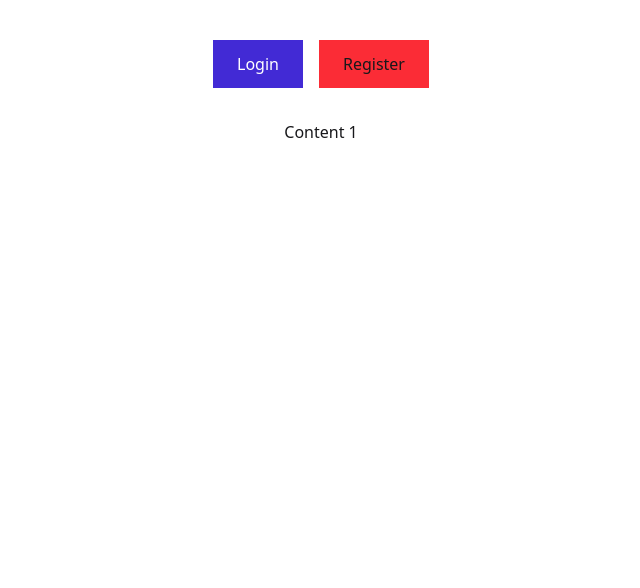
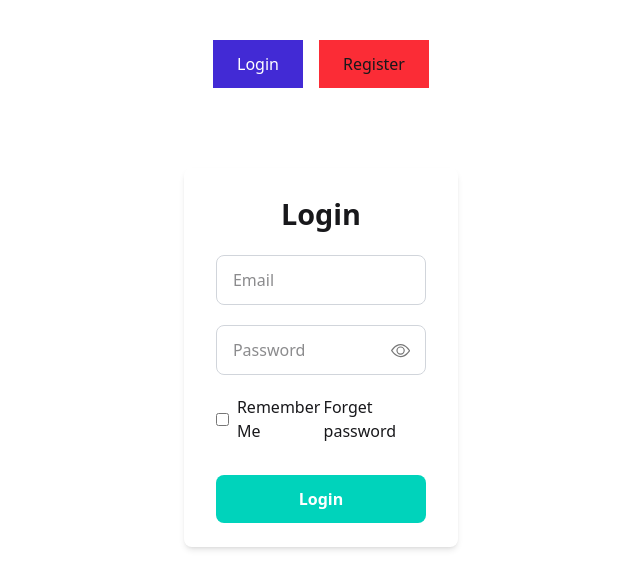
Before and after one commit to tariqul420/task-management, a React (Vite) app: page / in a window 1280 px wide. Shown: the top 588 px of the page, without its empty margins (319-959 px from the left). Built offline with nearby package versions, Linux system fonts and the light colour scheme; no server answers.

Commit message:
add login page

```diff
--- /dev/null
+++ b/src/Pages/Auth/Login.jsx
@@ -0,0 +1,121 @@
+import { useState } from "react";
+import { useForm } from "react-hook-form";
+import toast from "react-hot-toast";
+import { BsEye, BsEyeSlash } from "react-icons/bs";
+import { MdError } from "react-icons/md";
+import { useLocation, useNavigate } from "react-router";
+import useAuth from "../../Hook/useAuth";
+
+const Login = () => {
+    const navigate = useNavigate()
+    const location = useLocation()
+    const [isEyeOpen, setIsEyeOpen] = useState(false);
+    const { register, handleSubmit, reset, formState: { errors } } = useForm()
+    const { setEmail, loginUser, loading, setLoading } = useAuth()
+
+    const onSubmit = async (data) => {
+        const { email, password } = data
+
+        setLoading(true)
+
+        // Login with email and password
+        try {
+            await loginUser(email, password)
+            setEmail('')
+            toast.success('Login Successfully ❤️')
+            navigate(location?.state?.from ? location?.state?.from : '/', { replace: true })
+            reset()
+        } catch (error) {
+            if (error.code === "auth/invalid-credential") {
+                toast.error('Invalid Email or Password')
+                reset()
+
+            } else {
+                toast.error(error.code)
+                reset()
+            }
+        } finally {
+            setLoading(false)
+        }
+    }
+
+    return (
+        <>
+            <section className="w-10/12 mx-auto h-auto flex flex-col-reverse max-sm:mb-8 lg:flex-row my-0 lg:my-12">
+
+                {/* Login Form */}
+                <div className="shadow-md backdrop-blur-3xl rounded-lg sm:py-6 sm:px-8 p-4 flex flex-col gap-5 flex-1 dark:bg-dark-lite">
+                    <form onSubmit={handleSubmit(onSubmit)} className="w-full flex flex-col gap-5">
+                        <h3 className="text-[1.8rem] font-[700] text-center">
+                            Login
+                        </h3>
+
+                        {/* Email */}
+                        <div>
+                            <input
+                                type="email"
+                                name="email"
+                                placeholder="Email"
+                                className="inputField"
+                                {...register("email", { required: 'Email is required', onChange: (e) => setEmail(e.target.value) })}
+                            />
+                            {errors.email && <p className="flex text-red-500 gap-1 items-center"><MdError /> {errors.email.message} </p>}
+                        </div>
+
+                        {/* Password */}
+                        <div className="w-full relative">
+                            <input
+                                type={isEyeOpen ? "text" : "password"}
+                                name="password"
+                                placeholder="Password"
+                                className="inputField"
+                                {...register("password", {
+                                    required: 'Password is required'
+                                })}
+                            />
+
+                            {errors.password && <p className="flex text-red-500 gap-1 items-center"><MdError /> {errors.password.message} </p>}
+
+                            {isEyeOpen ? (
+                                <BsEyeSlash
+                                    className="absolute top-4 right-4 text-[1.2rem] text-[#777777] cursor-pointer"
+                                    onClick={() => setIsEyeOpen(false)}
+                                />
+                            ) : (
+                                <BsEye
+                                    className="absolute top-4 right-4 text-[1.2rem] text-[#777777] cursor-pointer"
+                                    onClick={() => setIsEyeOpen(true)}
+                                />
+                            )}
+                        </div>
+
+                        <div className="flex items-center justify-between">
+                            <label className="flex items-center">
+                                <input type="checkbox" className="mr-2" />
+                                <span className="text-[1rem] text-color-primary2 font-[500]">Remember Me</span>
+                            </label>
+                            <p onClick={() => navigate('/login/forgot-password')} className="text-[1rem] text-color-primary2 font-[500] cursor-pointer">
+                                Forget password
+                            </p>
+                        </div>
+
+
+                        <div className="w-full flex items-center justify-center">
+                            <button
+                                disabled={loading}
+                                type="submit"
+                                className="inputButton disabled:cursor-not-allowed"
+                            >
+                                {
+                                    loading ? 'Login...' : 'Login'
+                                }
+                            </button>
+                        </div>
+                    </form>
+                </div>
+            </section>
+        </>
+    );
+};
+
+export default Login;
--- a/src/Pages/Auth/Login_Register.jsx
+++ b/src/Pages/Auth/Login_Register.jsx
@@ -1,17 +1,20 @@
 import { Tab, TabGroup, TabList, TabPanel, TabPanels } from '@headlessui/react'
 import Register from './Register'
+import Login from './Login'
 
 function Login_Register() {
 
 
   return (
-    <TabGroup className={`w-1/2 mx-auto mt-10 flex items-center justify-center flex-col gap-8`}>
+    <TabGroup className={`mx-auto mt-10 flex items-center justify-center flex-col gap-8`}>
       <TabList className={`flex gap-4`}>
         <Tab className="data-[selected]:bg-primary bg-red-500 px-6 py-3 data-[selected]:text-white data-[hover]:underline">Login</Tab>
         <Tab className="data-[selected]:bg-primary bg-red-500 px-6 py-3 data-[selected]:text-white data-[hover]:underline">Register</Tab>
       </TabList>
       <TabPanels>
-        <TabPanel>Content 1</TabPanel>
+        <TabPanel>
+          <Login/>
+        </TabPanel>
         <TabPanel>
           <Register/>
         </TabPanel>
```
